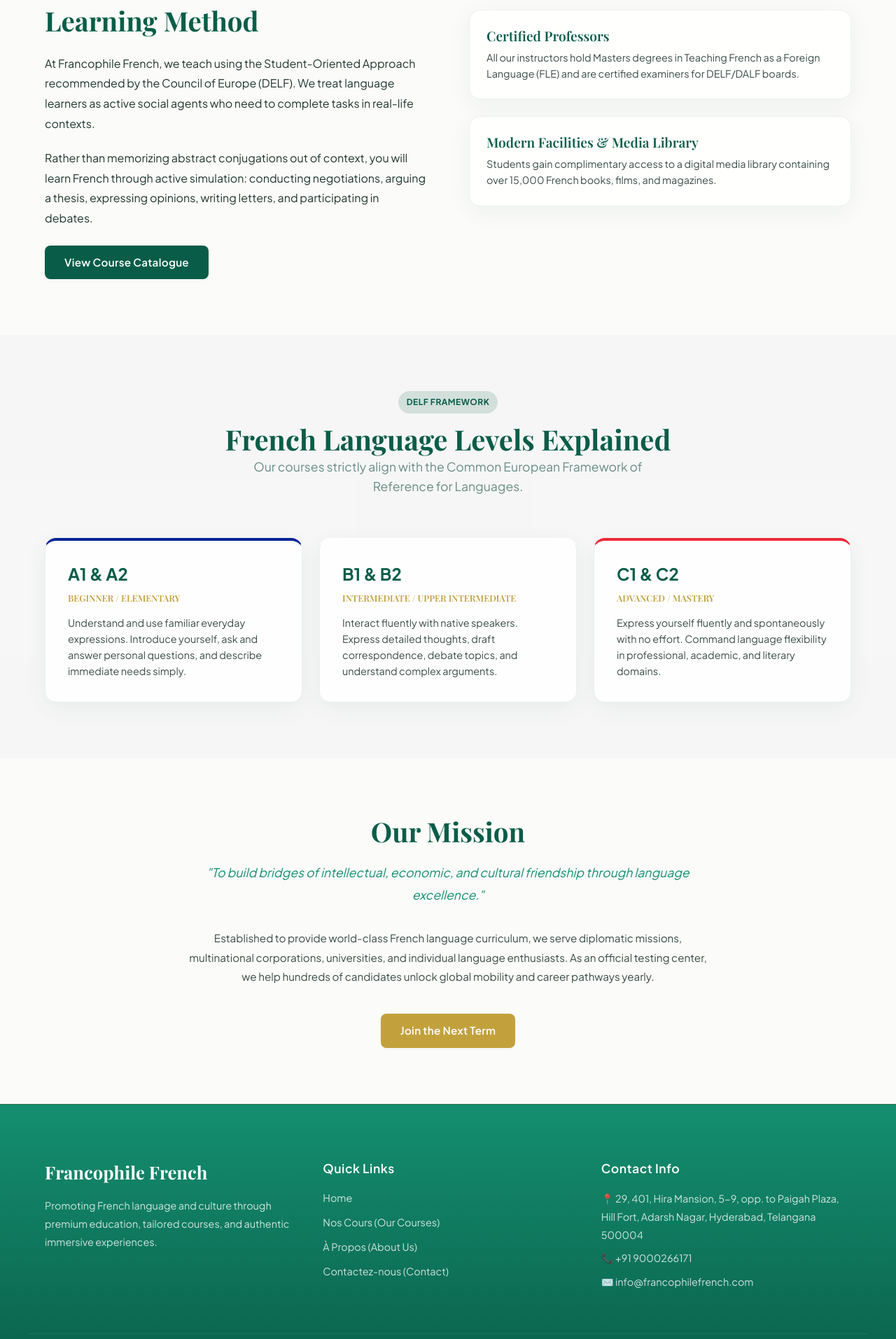
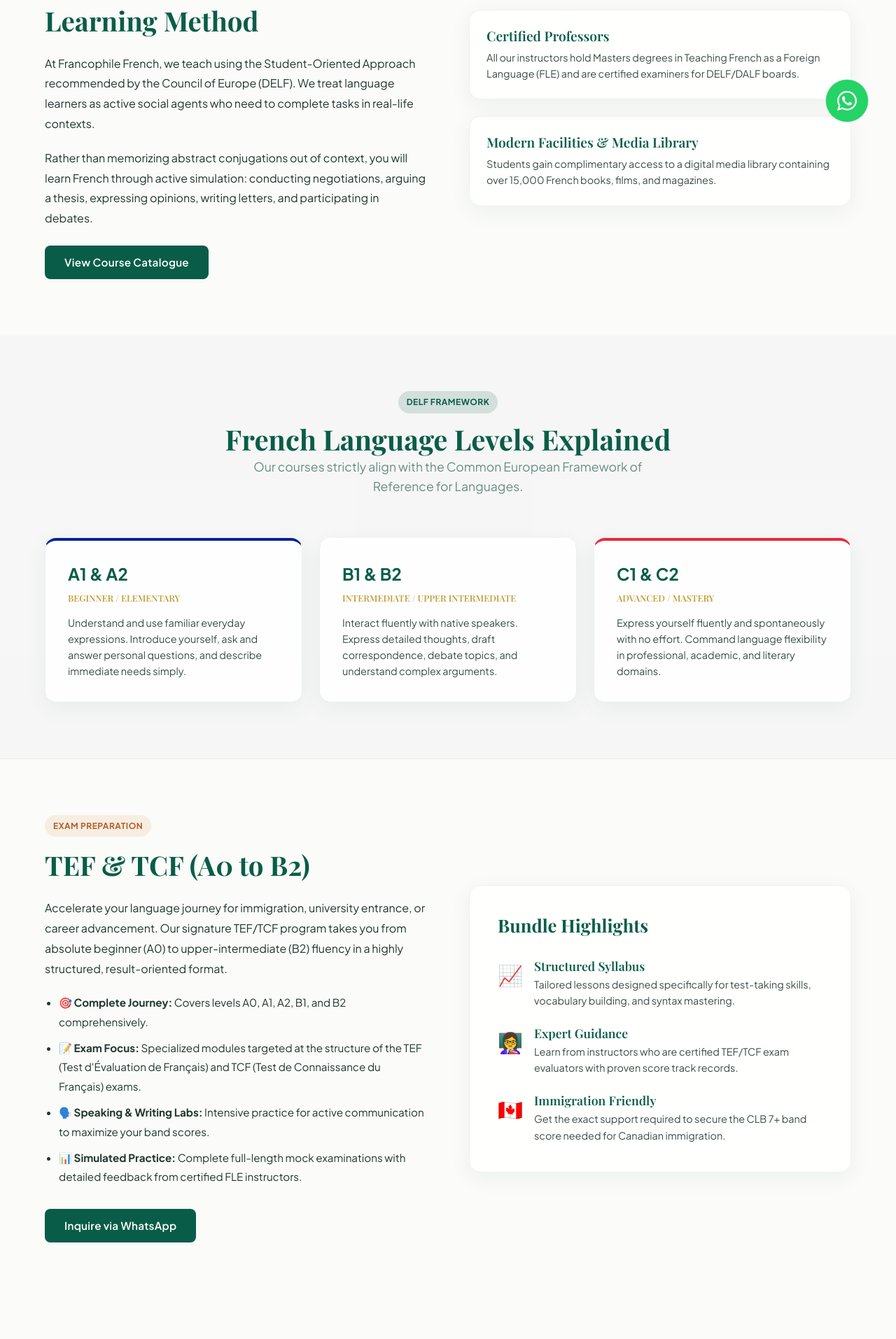
Before and after one commit to aratha-in/Institute-of-French-Studies, a Next.js app: page /about in a window 1280 px wide. Shown: the part 586-2500 px from the top of the page at 70% size. Built offline with nearby package versions, Linux system fonts and the light colour scheme; no server answers; a web font is replaced by a local one.

Commit message:
whatapp icon and all link are been updated

```diff
--- a/src/app/about/page.tsx
+++ b/src/app/about/page.tsx
@@ -90,6 +90,63 @@
         </div>
       </section>
 
+      {/* TEF/TCF Bundle Section */}
+      <section className="section" style={{ borderTop: "1px solid var(--card-border)" }}>
+        <div className="container grid-responsive-2" style={{ gap: "60px", alignItems: "center" }}>
+          <div>
+            <span className="badge badge-gold" style={{ marginBottom: "16px" }}>Exam Preparation</span>
+            <h2 style={{ fontSize: "2.4rem", marginBottom: "24px" }}>TEF & TCF (A0 to B2)</h2>
+            <p style={{ marginBottom: "20px", fontSize: "1rem", lineHeight: "1.8", opacity: 0.9 }}>
+              Accelerate your language journey for immigration, university entrance, or career advancement. Our signature TEF/TCF program takes you from absolute beginner (A0) to upper-intermediate (B2) fluency in a highly structured, result-oriented format.
+            </p>
+            <ul style={{ marginBottom: "32px", paddingLeft: "20px", fontSize: "0.95rem", lineHeight: "1.8", opacity: 0.9, display: "flex", flexDirection: "column", gap: "10px" }}>
+              <li>🎯 <strong>Complete Journey:</strong> Covers levels A0, A1, A2, B1, and B2 comprehensively.</li>
+              <li>📝 <strong>Exam Focus:</strong> Specialized modules targeted at the structure of the TEF (Test d'Évaluation de Français) and TCF (Test de Connaissance du Français) exams.</li>
+              <li>🗣️ <strong>Speaking & Writing Labs:</strong> Intensive practice for active communication to maximize your band scores.</li>
+              <li>📊 <strong>Simulated Practice:</strong> Complete full-length mock examinations with detailed feedback from certified FLE instructors.</li>
+            </ul>
+            <a
+              href={`https://wa.me/919000266171?text=${encodeURIComponent(
+                `Bonjour! I want to inquire about the TEF/TCF program (A0 to B2). Please share details regarding schedules, fees, and next batches.`
+              )}`}
+              target="_blank"
+              rel="noopener noreferrer"
+              className="btn btn-primary"
+            >
+              Inquire via WhatsApp
+            </a>
+          </div>
+
+          <div className="glass-card" style={{ padding: "40px", border: "1px solid var(--card-border)", display: "flex", flexDirection: "column", gap: "24px" }}>
+            <h3 style={{ fontSize: "1.6rem", marginBottom: "8px", fontFamily: "var(--font-serif)" }}>Bundle Highlights</h3>
+
+            <div style={{ display: "flex", gap: "16px" }}>
+              <span style={{ fontSize: "1.8rem" }}>📈</span>
+              <div>
+                <h4 style={{ fontSize: "1.1rem", fontWeight: "600", marginBottom: "4px" }}>Structured Syllabus</h4>
+                <p style={{ fontSize: "0.9rem", opacity: 0.8 }}>Tailored lessons designed specifically for test-taking skills, vocabulary building, and syntax mastering.</p>
+              </div>
+            </div>
+
+            <div style={{ display: "flex", gap: "16px" }}>
+              <span style={{ fontSize: "1.8rem" }}>👩‍🏫</span>
+              <div>
+                <h4 style={{ fontSize: "1.1rem", fontWeight: "600", marginBottom: "4px" }}>Expert Guidance</h4>
+                <p style={{ fontSize: "0.9rem", opacity: 0.8 }}>Learn from instructors who are certified TEF/TCF exam evaluators with proven score track records.</p>
+              </div>
+            </div>
+
+            <div style={{ display: "flex", gap: "16px" }}>
+              <span style={{ fontSize: "1.8rem" }}>🇨🇦</span>
+              <div>
+                <h4 style={{ fontSize: "1.1rem", fontWeight: "600", marginBottom: "4px" }}>Immigration Friendly</h4>
+                <p style={{ fontSize: "0.9rem", opacity: 0.8 }}>Get the exact support required to secure the CLB 7+ band score needed for Canadian immigration.</p>
+              </div>
+            </div>
+          </div>
+        </div>
+      </section>
+
       {/* History */}
       <section className="section">
         <div className="container" style={{ maxWidth: "800px", textAlign: "center" }}>
--- a/src/app/globals.css
+++ b/src/app/globals.css
@@ -579,7 +579,7 @@
     width: 100%;
     padding: 14px;
     font-size: 1rem;
-    margin-top: 8px;
+    margin-top: 12px;
     display: flex;
   }
 }
@@ -594,3 +594,42 @@
     transform: translateY(0);
   }
 }
+
+/* Floating WhatsApp Button */
+.whatsapp-float {
+  position: fixed;
+  width: 60px;
+  height: 60px;
+  bottom: 40px;
+  right: 40px;
+  background-color: #25d366;
+  color: #fff;
+  border-radius: 50px;
+  text-align: center;
+  box-shadow: 0 4px 10px rgba(0, 0, 0, 0.3);
+  z-index: 9999;
+  display: flex;
+  align-items: center;
+  justify-content: center;
+  transition: all 0.3s ease;
+  animation: whatsappPulse 2s infinite;
+}
+
+.whatsapp-float:hover {
+  background-color: #128c7e;
+  transform: scale(1.1) rotate(5deg);
+  box-shadow: 0 8px 20px rgba(37, 211, 102, 0.5);
+  animation: none;
+}
+
+@keyframes whatsappPulse {
+  0% {
+    box-shadow: 0 0 0 0 rgba(37, 211, 102, 0.5);
+  }
+  70% {
+    box-shadow: 0 0 0 15px rgba(37, 211, 102, 0);
+  }
+  100% {
+    box-shadow: 0 0 0 0 rgba(37, 211, 102, 0);
+  }
+}
--- a/src/components/ClientLayout.tsx
+++ b/src/components/ClientLayout.tsx
@@ -18,6 +18,25 @@
           {children}
         </main>
         <Footer />
+
+        {/* Floating WhatsApp Button */}
+        <a
+          href="https://wa.me/919000266171"
+          target="_blank"
+          rel="noopener noreferrer"
+          className="whatsapp-float"
+          aria-label="Chat on WhatsApp"
+        >
+          <svg
+            viewBox="0 0 448 512"
+            width="32"
+            height="32"
+            fill="currentColor"
+            style={{ display: "block" }}
+          >
+            <path d="M380.9 97.1C339 55.1 283.2 32 223.9 32c-122.4 0-222 99.6-222 222 0 39.1 10.2 77.3 29.6 111L0 480l117.7-30.9c32.4 17.7 68.9 27 106.1 27h.1c122.3 0 224.1-99.6 224.1-222 0-59.3-25.2-115-67.1-157zm-157 341.6c-33.2 0-65.7-8.9-94-25.7l-6.7-4-69.8 18.3L72 359.2l-4.4-7c-18.5-29.4-28.2-63.3-28.2-98.2 0-101.7 82.8-184.5 184.6-184.5 49.3 0 95.6 19.2 130.4 54.1 34.8 34.9 56.2 81.2 56.1 130.5 0 101.8-84.9 184.6-186.6 184.6zm101.2-138.2c-5.5-2.8-32.8-16.2-37.9-18-5.1-1.9-8.8-2.8-12.5 2.8-3.7 5.6-14.3 18-17.6 21.8-3.2 3.7-6.5 4.2-12 1.4-32.6-16.3-54-29.1-75.5-66-5.7-9.8 5.7-9.1 16.3-30.3 1.8-3.7.9-6.9-.5-9.7-1.4-2.8-12.5-30.1-17.1-41.2-4.5-10.8-9.1-9.3-12.5-9.5-3.2-.2-6.9-.2-10.6-.2-3.7 0-9.7 1.4-14.8 6.9-5.1 5.6-19.4 19-19.4 46.3 0 27.3 19.9 53.7 22.6 57.4 2.8 3.7 39.1 59.7 94.8 83.8 35.2 15.2 49 16.5 66.6 13.9 10.7-1.6 32.8-13.4 37.4-26.4 4.6-13 4.6-24.1 3.2-26.4-1.3-2.5-5-3.9-10.5-6.6z"/>
+          </svg>
+        </a>
       </div>
     </AuthProvider>
   );
--- a/src/components/Footer.tsx
+++ b/src/components/Footer.tsx
@@ -48,7 +48,7 @@
             </li>
             <li>
               <Link href="/contact" className="footer-link">
-                Contactez-nous (Contact)
+                Contactez-nous
               </Link>
             </li>
           </ul>
@@ -76,7 +76,7 @@
 
       <div className="container" style={{ borderTop: "1px solid rgba(255, 255, 255, 0.1)", paddingTop: "24px", display: "flex", justifyContent: "space-between", alignItems: "center", flexWrap: "wrap", fontSize: "0.85rem", opacity: 0.7, color: "rgba(255, 255, 255, 0.8)" }}>
         <p>© {new Date().getFullYear()} Francophile French. All rights reserved.</p>
-        <p>Designed with ❤️ for French language enthusiasts.</p>
+        <p>Designed By <a href="https://aratha.in" target="_blank" rel="noopener noreferrer" style={{ textDecoration: "underline", color: "inherit" }}>Aratha</a></p>
       </div>
 
       <style jsx>{`
--- a/src/data/db.json
+++ b/src/data/db.json
@@ -27,6 +27,14 @@
       "courseId": 1,
       "enrolledAt": "2026-07-14T12:24:42.931Z",
       "status": "Active"
+    },
+    {
+      "id": 3,
+      "userId": "recruiter_aratha_com",
+      "userEmail": "recruiter@aratha.com",
+      "courseId": 7,
+      "enrolledAt": "2026-07-16T11:50:18.034Z",
+      "status": "Active"
     }
   ],
   "inquiries": [
```
Also changed, not shown: src/app/courses/page.tsx (+14 -6 lines).
